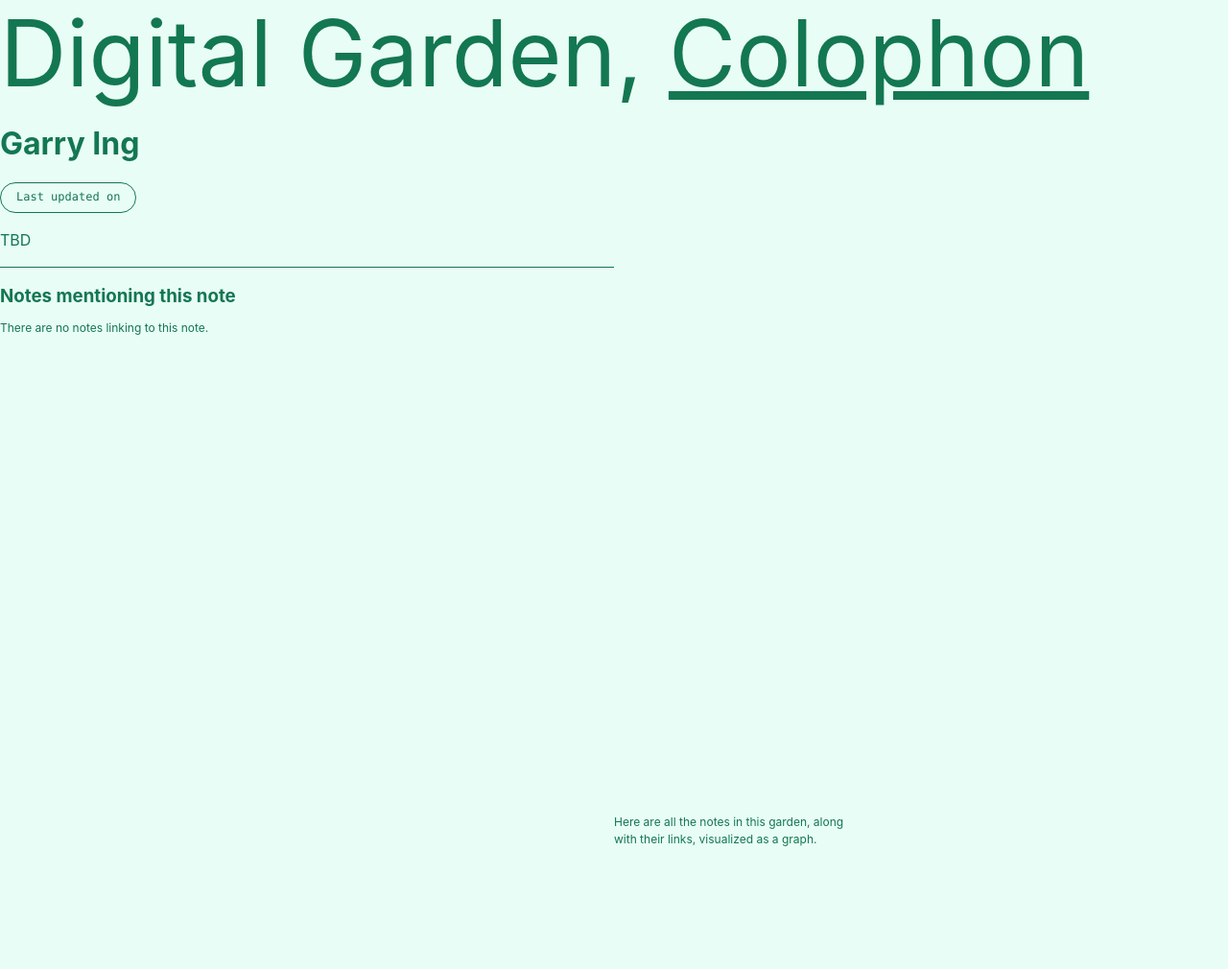
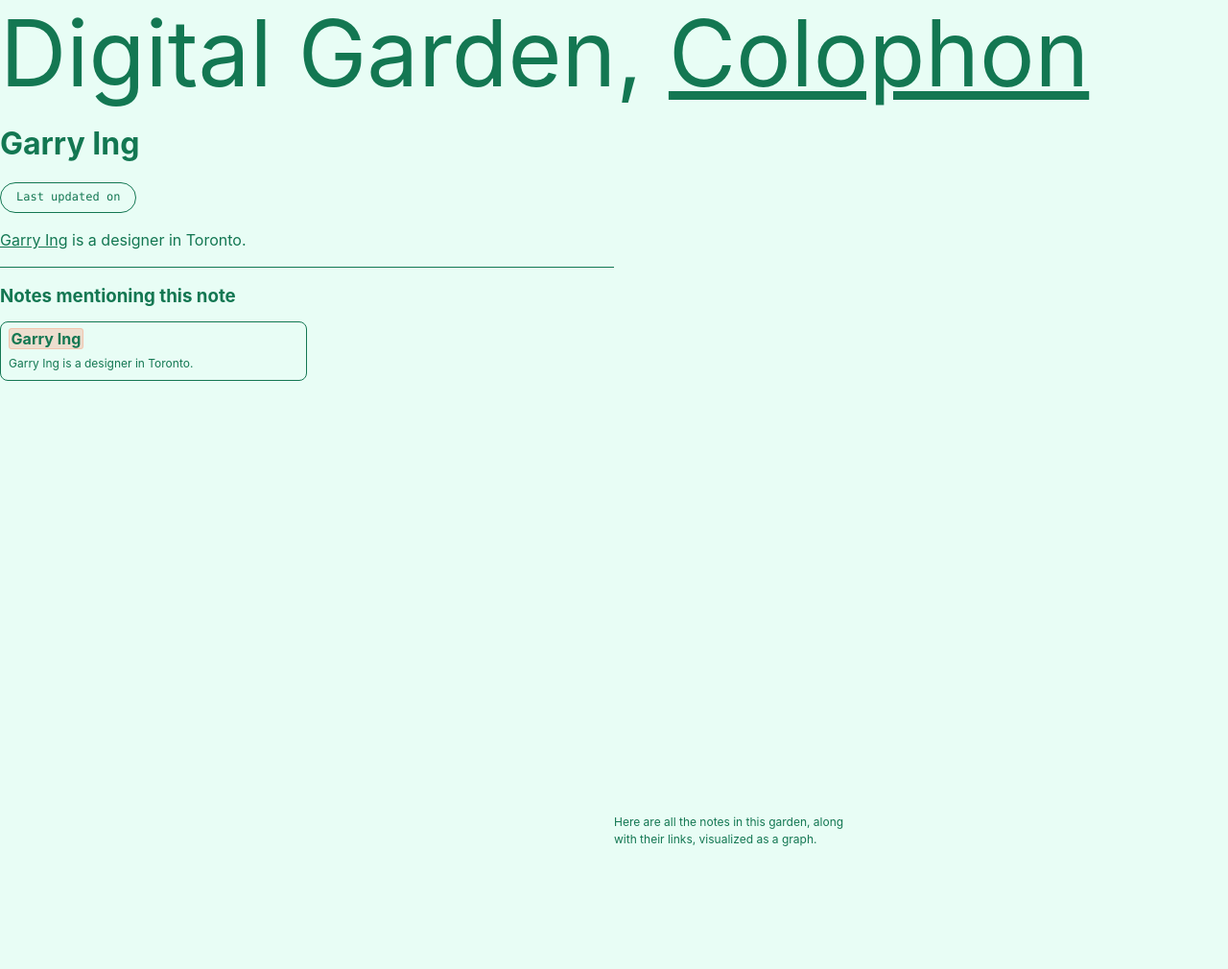
Before and after one commit to hyphacoop/digitalgarden, a Jekyll site: the page built from _notes/garry.md, in a window 1280 px wide. Shown: the whole page at 96% size. Built offline with Jekyll 4.4.1, drawn with Linux system fonts in a browser that asks for light colours.

Commit message:
colophon

```diff
--- a/_notes/garry.md
+++ b/_notes/garry.md
@@ -2,4 +2,4 @@
 title: Garry Ing
 ---
 
-TBD
+[Garry Ing](https://garrying.com) is a designer in Toronto.
```
Also changed, not shown: colophon.md (line endings or trailing spaces).
